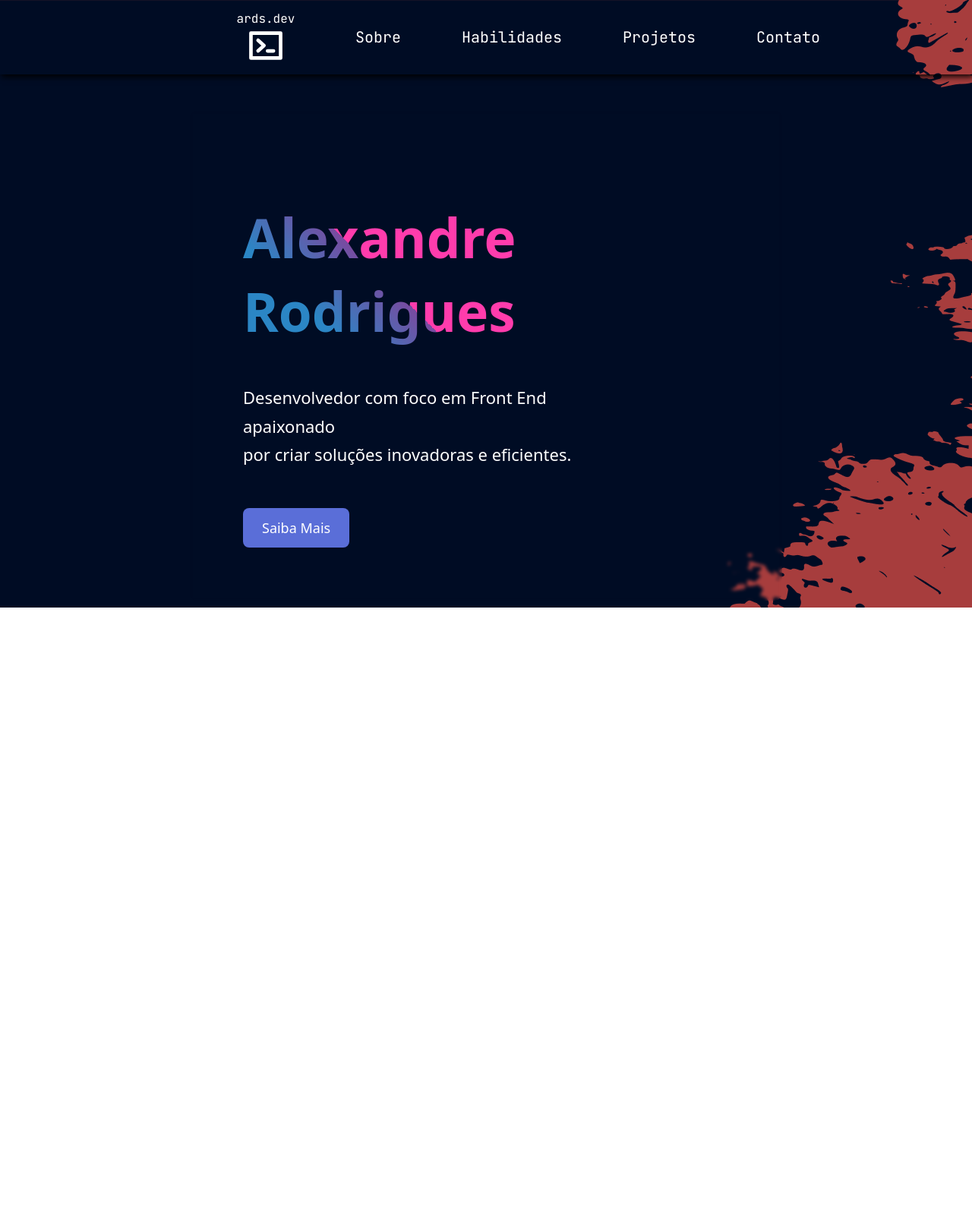
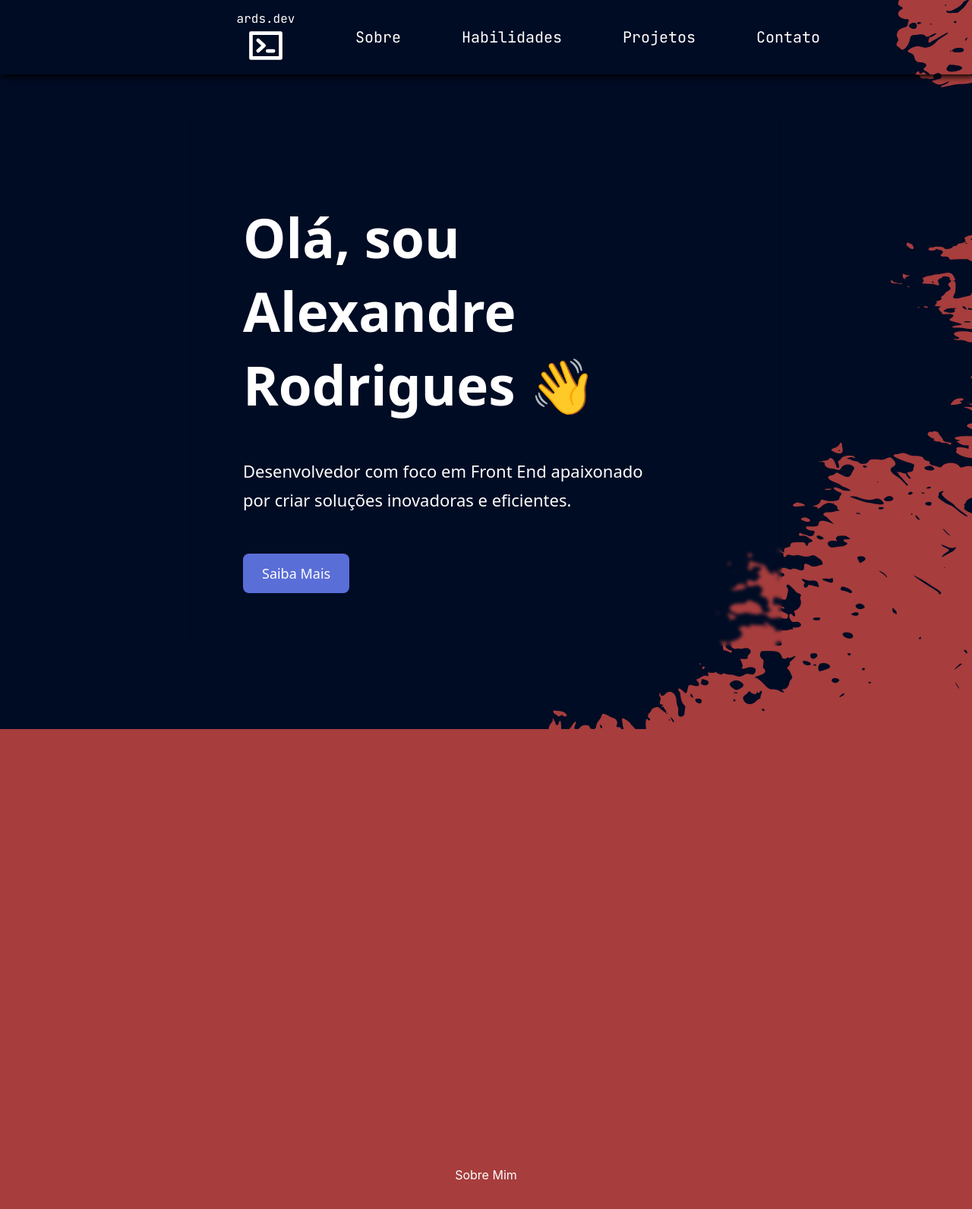
Before and after one commit to ardszsantos/portifolio, a React (Create React App) app: page / in a window 1280 px wide. Shown: the top 1592 px of the page at 76% size. Before the commit the page ends 800 px from the top, so only its background shows below. Built offline with nearby package versions, Linux system fonts and the light colour scheme.

Commit message:
feat: fixed some issues with the terminal navigation and added the about-me section, removed unecessary stuff. TODO: Complete the about-me section.

```diff
--- a/src/App.css
+++ b/src/App.css
@@ -10,8 +10,8 @@ body {
   background-color: #a73d3d;
   background-image: url("./assets/images/BACKGROUND.png");
   background-repeat: no-repeat;
-  height: 100%;
-
+  background-attachment: fixed;
+  height: auto;
   min-height: 100vh;
 
 }
--- a/src/components/nav-bar.js
+++ b/src/components/nav-bar.js
@@ -19,8 +19,12 @@ const NavBar = () => {
   const commands = {
     cd: (section) => {
       const element = document.getElementById(section);
+      console.log(element)
       if (element) {
-        element.scrollIntoView({ behavior: 'smooth' });
+        // Manually calculate the scroll position with an offset for the sticky navbar
+        const yOffset = -70; // Adjust this value to the height of your sticky navbar
+        const yPosition = element.getBoundingClientRect().top + window.pageYOffset + yOffset;
+        window.scrollTo({ top: yPosition, behavior: 'smooth' });
         return `Navigating to ${section}`;
       } else {
         return `Section "${section}" not found.`;
--- a/src/pages/about-me.js
+++ b/src/pages/about-me.js
@@ -1,9 +1,14 @@
+import GlassyBox from '../components/glassybox';
 import '../styles/about-me.css'
 
 const AboutPage = () => {
   return (
-    <div id='about' className='section-two-container'>
-
+    <div id='about' className='wrapper-two'>
+      <GlassyBox>
+        <div className='about-container'>
+          <p>Sobre Mim</p>
+        </div>
+      </GlassyBox>
     </div>
   );
 }
--- a/src/pages/hero-page.js
+++ b/src/pages/hero-page.js
@@ -6,7 +6,7 @@ const HeroSection = () => {
     <div className="wrapper">
       <GlassyBox>
       <div className='text-container'>
-        <h1>Alexandre <br/> Rodrigues</h1>
+          <h1><span>Olá, sou Alexandre <br /> Rodrigues</span> 👋 </h1>
         <p>Desenvolvedor com foco em Front End apaixonado<br /> por criar
           soluções inovadoras e eficientes.</p>
         <button>Saiba Mais</button>
--- a/src/styles/GlassyBox.css
+++ b/src/styles/GlassyBox.css
@@ -18,6 +18,4 @@
   margin: 0 auto;
   /* Centers the glassy box */
 
-  display: flex;
-    gap: 9em;
 }
--- a/src/styles/about-me.css
+++ b/src/styles/about-me.css
@@ -0,0 +1,11 @@
+.wrapper-two {
+  margin-top: 600px;
+  height: 80vh;
+  color: white;
+}
+
+.about-container {
+  display: flex;
+  justify-content: center;
+  align-items: center;
+}
--- a/src/styles/hero-page.css
+++ b/src/styles/hero-page.css
@@ -16,10 +16,10 @@
 
 .text-container h1 {
   font-size: 71px;
-  background-color: #FF3CAC;
-  background-image: linear-gradient(225deg, #FF3CAC 60%, #784BA0 50%, #2B86C5 80%);
-  -webkit-background-clip: text;
-  -webkit-text-fill-color: transparent;
+}
+
+.text-container h1 span {
+
 }
 
 .text-container p {
--- a/src/styles/nav-bar.css
+++ b/src/styles/nav-bar.css
@@ -6,10 +6,29 @@
   align-items: center;
   height: 50px;
   padding: 24px 200px;
-
   box-shadow: 2px 3px 8px black;
   font-family: "JetBrains Mono", monospace;
+  position: sticky;
+  top: 0;
+  z-index: 1000;
+}
 
+.main-nav::before {
+  content: '';
+  position: absolute;
+  top: 0;
+  left: 0;
+  width: 100%;
+  height: 100%;
+  background-image: url("../assets/images/BACKGROUND.png");
+
+  /* Ajuste de posição igual ao da .App */
+  background-repeat: no-repeat;
+  /* Ou contain, depende do que você está usando */
+  z-index: -1;
+  /* Coloca o pseudo-elemento atrás da navbar */
+  background-attachment: fixed;
+  /* Fixa o background */
 }
 
 .logo {
@@ -18,6 +37,7 @@
   align-items: center;
   color: white;
   margin-left: 100px;
+
 }
 
 .logo img {
@@ -25,11 +45,16 @@
   height: 50px;
 }
 
+.logo img:hover {
+  transform: scale(1.2);
+}
+
 .navigation {
   display: flex;
   align-items: center;
   gap: 4em;
   font-size: 20px;
+
 }
 
 .navigation p a {
```
